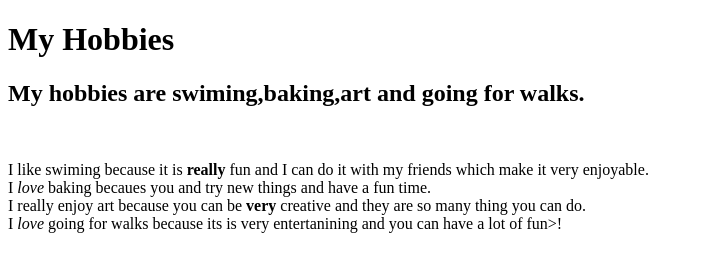
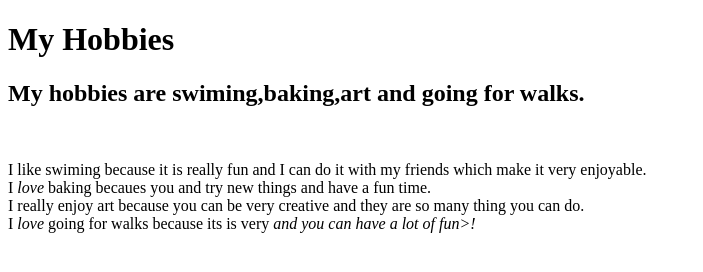
Before and after one commit to hz100975-oss/Haya-7B, a plain HTML site: page index.html in a window 1280 px wide. Shown: the whole page, without its empty margins (0-703 px from the left). Drawn offline with Linux system fonts and the light colour scheme.

Commit message:
Update index.html

```diff
--- a/index.html
+++ b/index.html
@@ -13,14 +13,14 @@
 
 
     <p>
-        I like swiming because it is <b>really</b> fun and I can do it with my friends which make it very enjoyable.<br>
+        I like swiming because it is <bold>really</bold> fun and I can do it with my friends which make it very enjoyable.<br>
 
         I <em>love</em> baking becaues you and try new things and have a fun time. <br>
 
 
-        I really enjoy art because you can be <b>very</b> creative and they are so many thing you can do.<br>
+        I really enjoy art because you can be <bold>very</bold> creative and they are so many thing you can do.<br>
 
-        I <em>love</em> going for walks because its is very entertanining and you can have a lot of fun>!
+        I <em>love</em> going for walks because its is very <em><entertanining</em> and you can have a lot of fun>!
 
 
 
```
